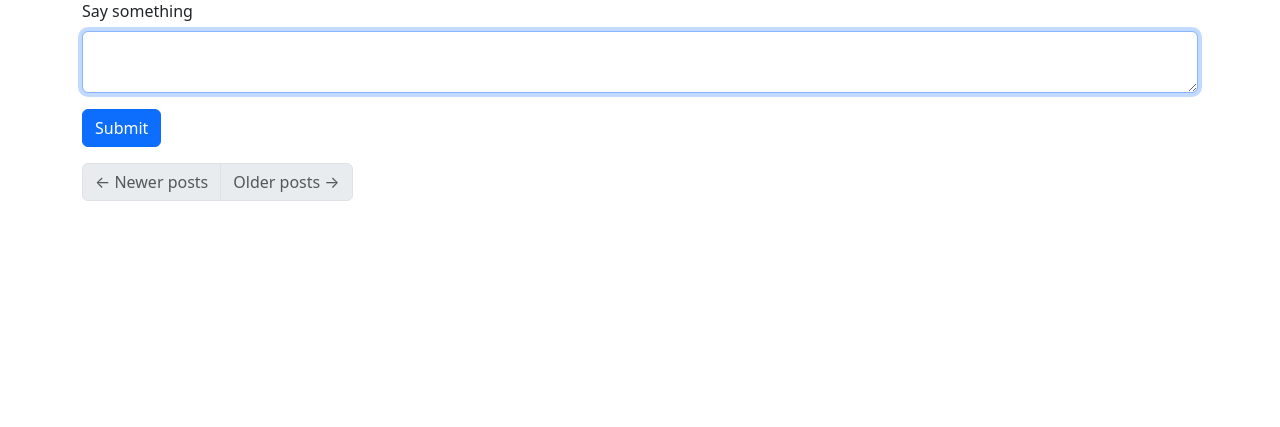
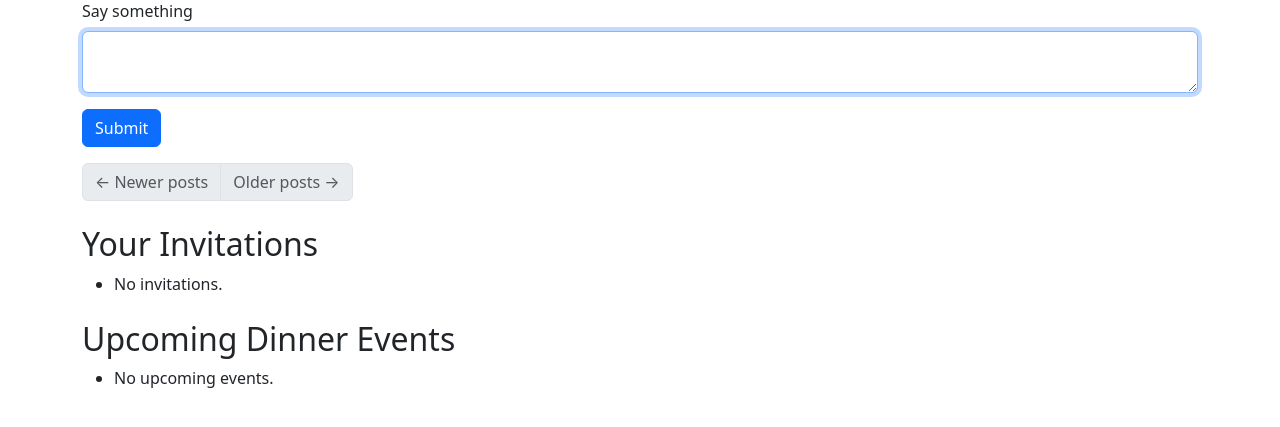
Before and after one commit to cocopeuf/dbwe-app, a Flask app: page / in a window 1280 px wide. Shown: the part 129-556 px from the top of the page. Run offline with Flask 3, Linux system fonts and the light colour scheme; the visitor is signed in with stand-in values (Sample User, id 1); data comes from the database, SQL or seed files in the repository; data that the repository does not hold is empty; some libraries are stand-ins or nearby versions.

Commit message:
fix pages

```diff
--- a/app/main/routes.py
+++ b/app/main/routes.py
@@ -43,13 +43,17 @@ def index():
     posts = db.paginate(current_user.following_posts(), page=page,
                         per_page=current_app.config['POSTS_PER_PAGE'],
                         error_out=False)
+    # New: Fetch up to 3 upcoming dinner events
+    upcoming_events = db.session.scalars(
+        sa.select(DinnerEvent).where(DinnerEvent.event_date >= datetime.now()).order_by(DinnerEvent.event_date.asc()).limit(3)
+    ).all()
     next_url = url_for('main.index', page=posts.next_num) \
         if posts.has_next else None
     prev_url = url_for('main.index', page=posts.prev_num) \
         if posts.has_prev else None
     return render_template('index.html', title=_('Home'), form=form,
                            posts=posts.items, next_url=next_url,
-                           prev_url=prev_url)
+                           prev_url=prev_url, upcoming_events=upcoming_events)
 
 
 @bp.route('/explore')
--- a/app/templates/dinner_event_detail.html
+++ b/app/templates/dinner_event_detail.html
@@ -2,6 +2,7 @@
 {% block content %}
   <h1>{{ event.title }}</h1>
   <p>{{ event.description }}</p>
+  <p>{{ _('Created by') }}: {{ event.creator.username }}</p>
   <p><a href="{{ event.menu_url }}" target="_blank">{{ _('View Menu') }}</a></p>
   <p>{{ _('Created by') }}: {{ event.creator.username }}</p>
   {% if current_user == event.creator %}
--- a/app/templates/index.html
+++ b/app/templates/index.html
@@ -23,4 +23,32 @@
             </li>
         </ul>
     </nav>
+
+    <!-- New: Invitations Section -->
+    <div class="invitations mt-4">
+      <h2>{{ _('Your Invitations') }}</h2>
+      <ul>
+        {% for event in current_user.invited_dinner_events %}
+          <li>
+            {{ event.title }} - {{ _('Invited by') }} {{ event.creator.username }} - {{ _('On') }} {{ event.event_date.strftime('%Y-%m-%d %H:%M') }}
+          </li>
+        {% else %}
+          <li>{{ _('No invitations.') }}</li>
+        {% endfor %}
+      </ul>
+    </div>
+
+    <!-- New: Upcoming Dinner Events Section -->
+    <div class="upcoming-events mt-4">
+      <h2>{{ _('Upcoming Dinner Events') }}</h2>
+      <ul>
+        {% for event in upcoming_events %}
+          <li>
+            {{ event.title }} - {{ _('On') }} {{ event.event_date.strftime('%Y-%m-%d %H:%M') }}
+          </li>
+        {% else %}
+          <li>{{ _('No upcoming events.') }}</li>
+        {% endfor %}
+      </ul>
+    </div>
 {% endblock %}
```
Also changed, not shown: app/templates/dinner_events_list.html (+5 -2 lines).
